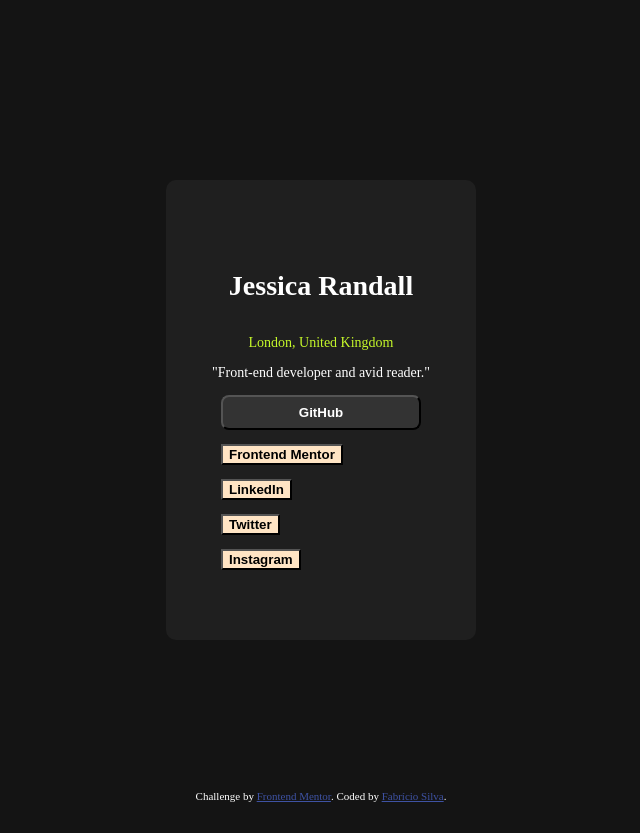
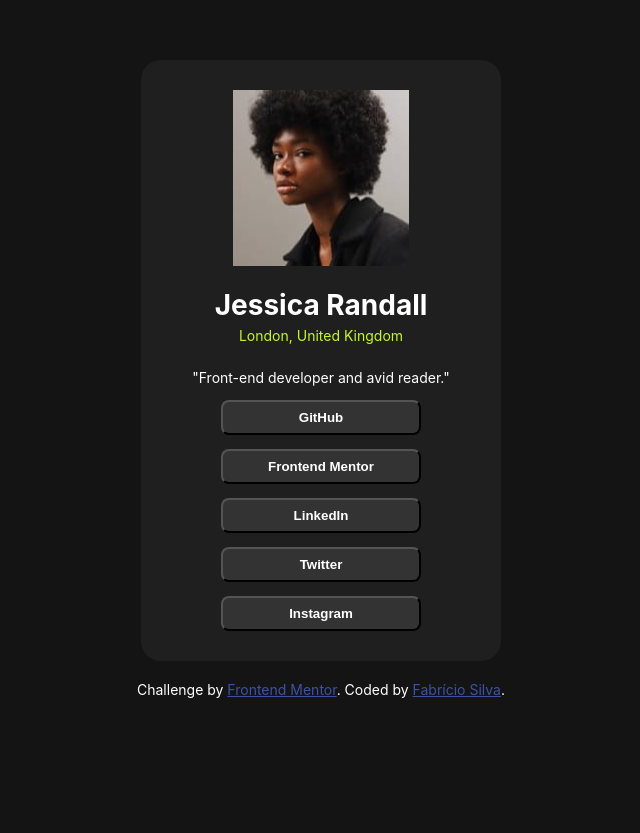
Before and after one commit to fabricioCraft/social-profile, a plain HTML site: page index.html in a window 1280 px wide. Shown: the whole page, without its empty margins (319-959 px from the left). After the commit the page ends 800 px from the top, so only its background shows below. Drawn offline with Linux system fonts and the light colour scheme; a web font is replaced by a local one.

Commit message:
primeiro commit

```diff
--- a/index.html
+++ b/index.html
@@ -1,5 +1,5 @@
 <!DOCTYPE html>
-<html lang="en">
+<html lang="pt-br">
 <head>
   <meta charset="UTF-8">
   <meta name="viewport" content="width=device-width, initial-scale=1.0"> <!-- displays site properly based on user's device -->
@@ -10,15 +10,21 @@
 
   <!-- Feel free to remove these styles or customise in your own stylesheet 👍 -->
   <style>
+    @font-face {
+      font-family:'Inter';
+      src: url('fonts/Inter-VariableFont.ttf') format(truetype);
+      font-weight: normal;
+      font-style: normal;
+    }
     body{
       padding: 0;
       margin: 0;
       background-color: hsl(0, 0%, 8%);
-      padding: 1.9rem 2.5rem;
       align-items: center;
-      justify-content: center;
       display: flex;
       flex-direction: column;
+      font-family: 'Inter', sans-serif;
+      font-weight: normal;
       font-size: 14px;
       color: hsl(0, 0%, 100%);
 
@@ -26,19 +32,31 @@
 
     .main-container{
       background-color: hsl(0, 0%, 12%);
-      width: 250px;
-      height: 400px;
-      margin: 150px;
-      border-radius: 10px;
+      width: 300px;
+      height: auto;
+      margin: 60px;
+      border-radius: 20px;
       display: flex;
       align-items: center;
       justify-content: center;
       flex-direction: column;
       padding: 30px;
+      margin-bottom: 20px;
+
+    }
+
+    .user-name{
+      margin-bottom: 5px;
+    }
+
+    .foto{
+      border-radius: 50%;
 
     }
     .country{
       color: hsl(75, 94%, 57%);
+      margin-top: 0;
+      margin-bottom: 25px;
     }
 
     .button1{
@@ -53,26 +71,63 @@
       color: black;
     }
     .button2{
-      background-color: bisque;
+      background-color: hsl(0, 0%, 20%);
+      width: 200px;
+      height: 35px;
+      border-radius: 8px;
+      color: hsl(0, 0%, 100%);
+    }
+    .button2:hover{
+      background-color: hsl(75, 94%, 57%);
+      color: black;
     }
     .button3{
-      background-color: bisque;
+      background-color: hsl(0, 0%, 20%);
+      width: 200px;
+      height: 35px;
+      border-radius: 8px;
+      color: hsl(0, 0%, 100%);
+    }
+    .button3:hover{
+      background-color: hsl(75, 94%, 57%);
+      color: black;
     }
     .button4{
-      background-color: bisque;
+      background-color: hsl(0, 0%, 20%);
+      width: 200px;
+      height: 35px;
+      border-radius: 8px;
+      color: hsl(0, 0%, 100%);
+    }
+    .button4:hover{
+      background-color: hsl(75, 94%, 57%);
+      color: black;
     }
     .button5{
-      background-color: bisque;
+      background-color: hsl(0, 0%, 20%);
+      width: 200px;
+      height: 35px;
+      border-radius: 8px;
+      color: hsl(0, 0%, 100%);
     }
-    .attribution { font-size: 11px; text-align: center; }
+    .button5:hover{
+      background-color: hsl(75, 94%, 57%);
+      color: black;
+    }
+    .attribution {
+      font-size: 14px;
+      text-align: center;
+    }
     .attribution a { color: hsl(228, 45%, 44%); }
 
   </style>
 </head>
 <body>
   <div class="main-container">
-
-      <h1>
+    <div class="foto">
+      <img src="/assets/images/avatar-jessica.jpeg" alt="Foto do usuário">
+    </div>
+      <h1 class="user-name">
       Jessica Randall
     </h1>
     <p class="country">
```
Also changed, not shown: assets/fonts/Inter-VariableFont.ttf.ttf (renamed from assets/fonts/Inter-VariableFont_slnt,wght.ttf). Lines whose indentation alone changed are shown as unchanged.
